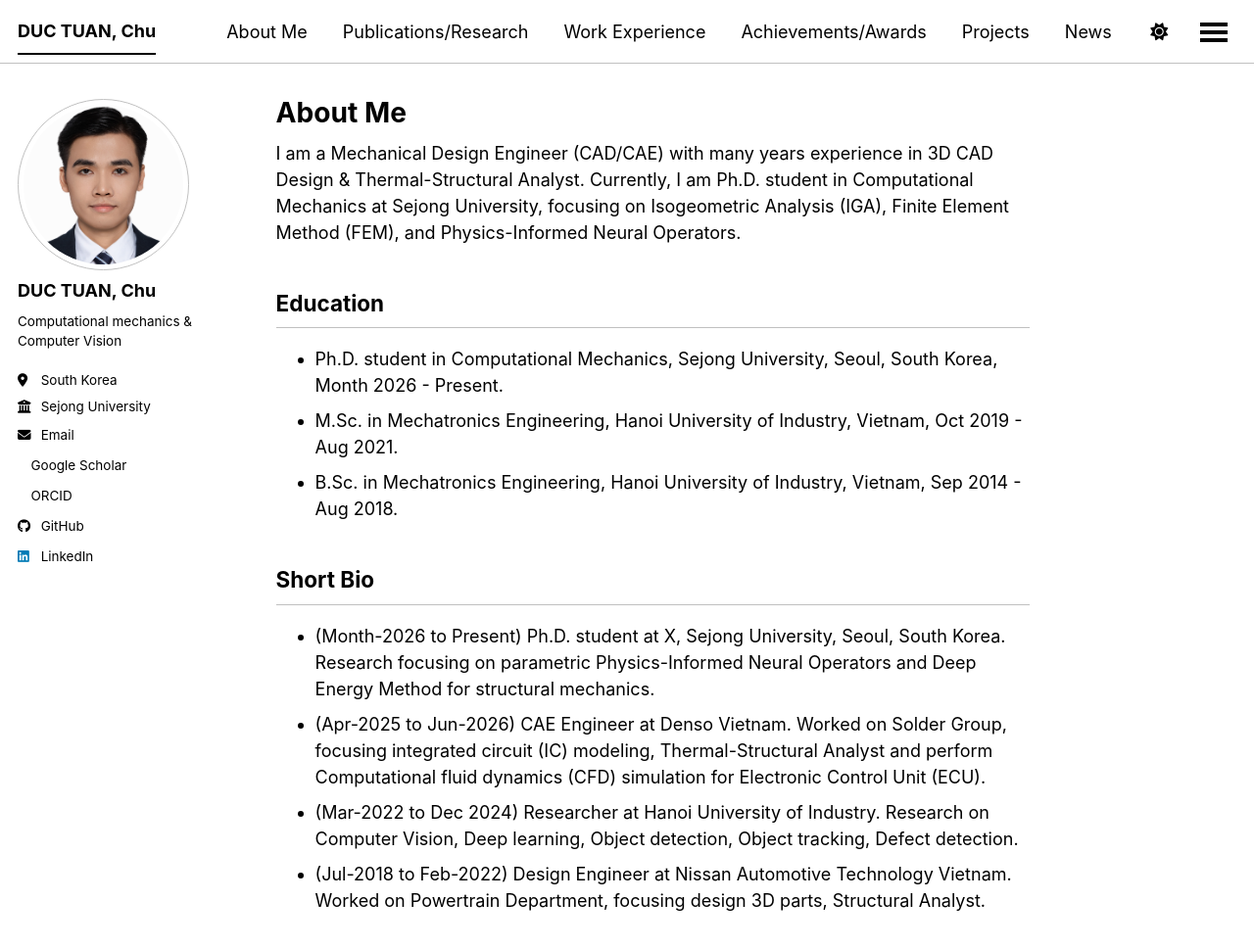
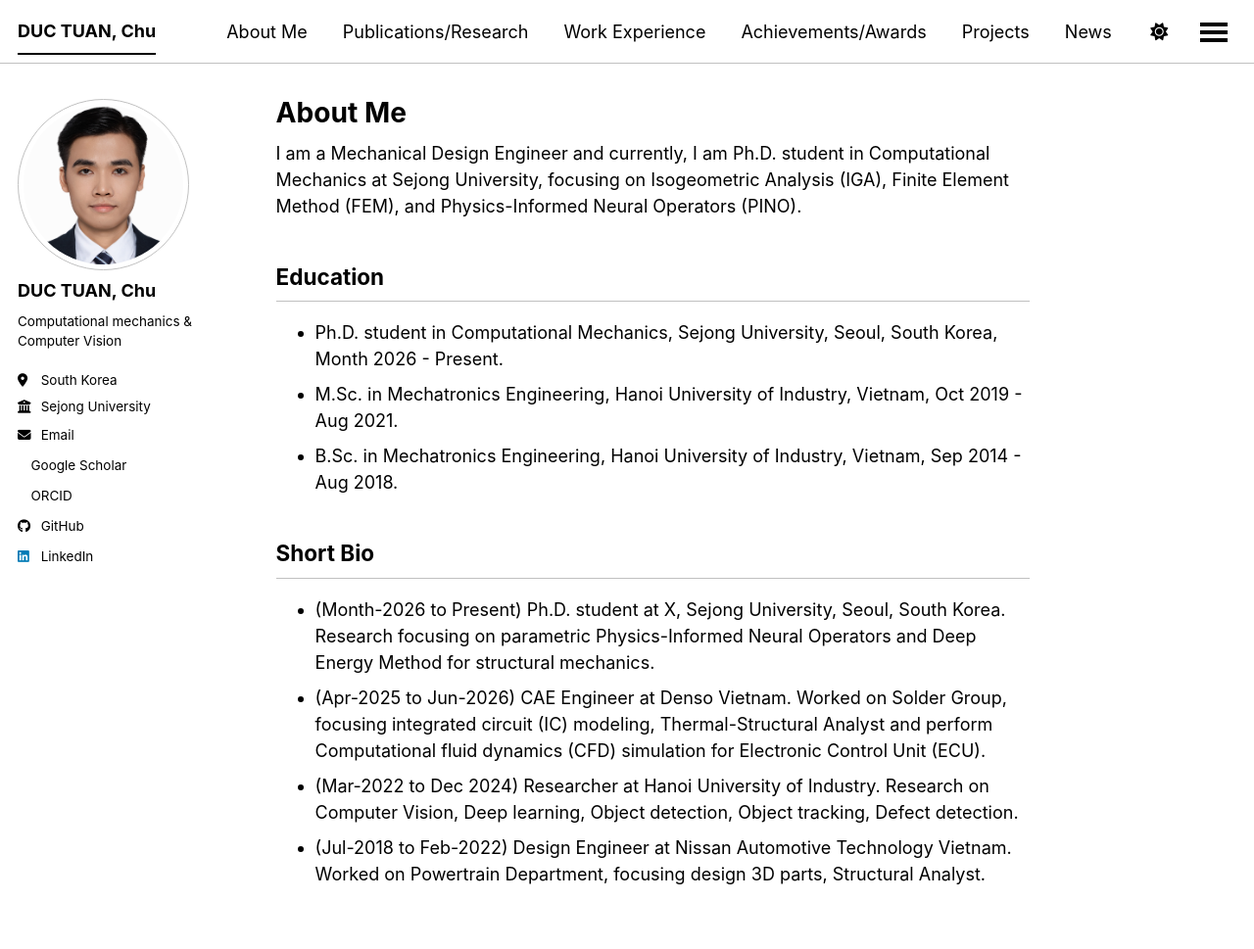
Before and after one commit to iumaimon/iumaimon.github.io, a Jekyll site: the page built from _pages/about.md, in a window 1280 px wide and 978 px high. Shown: the top 969 px of the window at 98% size. Built offline with Jekyll 4.4.1, drawn with Linux system fonts in a browser that asks for light colours; a script bundle is joined from its source files by our own code; a style sheet for code colours, icons or effects is not loaded.

Commit message:
Refine about section for clarity and conciseness
Removed redundant phrasing and clarified current status.

```diff
--- a/_pages/about.md
+++ b/_pages/about.md
@@ -7,7 +7,7 @@ redirect_from:
   - /about.html
 ---
 
-I am a Mechanical Design Engineer (CAD/CAE) with many years experience in 3D CAD Design & Thermal-Structural Analyst. Currently, I am Ph.D. student in Computational Mechanics at Sejong University, focusing on Isogeometric Analysis (IGA), Finite Element Method (FEM), and Physics-Informed Neural Operators.
+I am a Mechanical Design Engineer and currently, I am Ph.D. student in Computational Mechanics at Sejong University, focusing on Isogeometric Analysis (IGA), Finite Element Method (FEM), and Physics-Informed Neural Operators (PINO).
 
 
 ## Education
```
